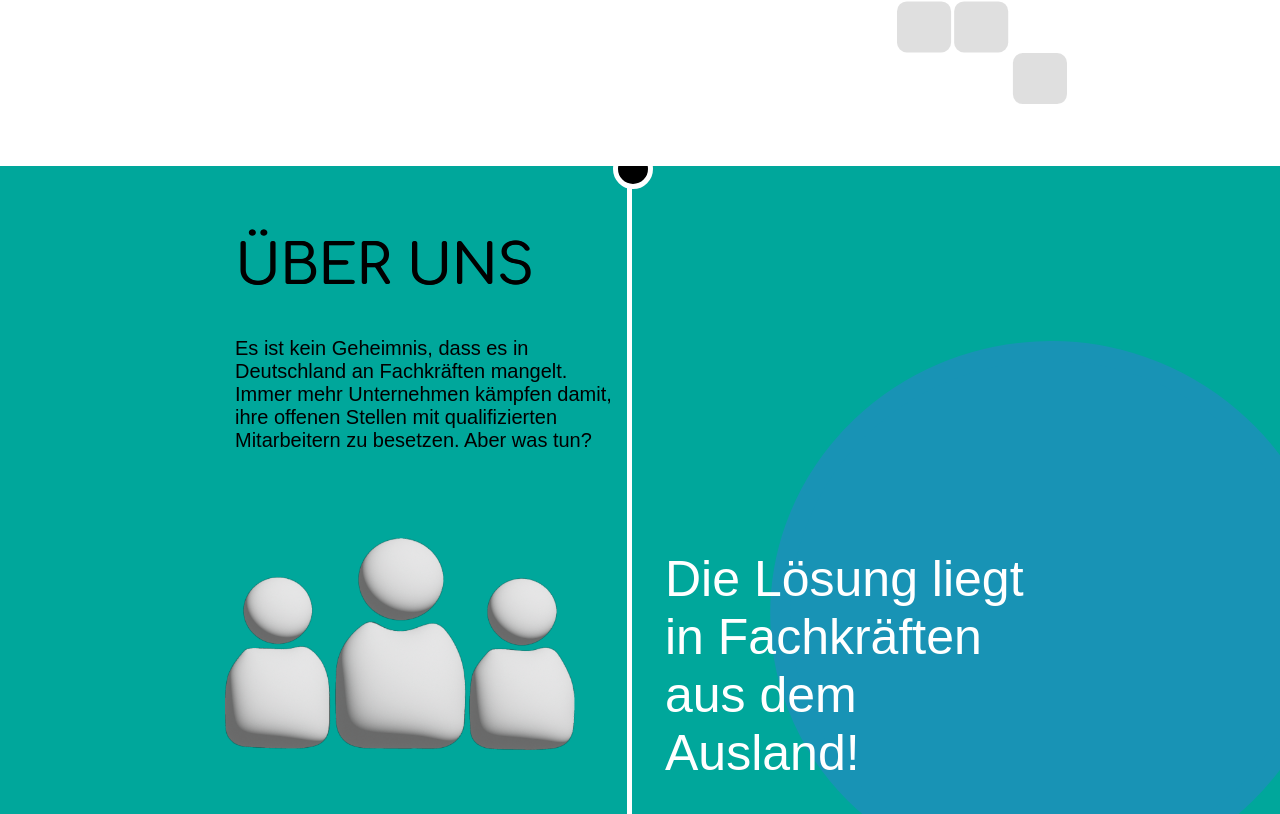
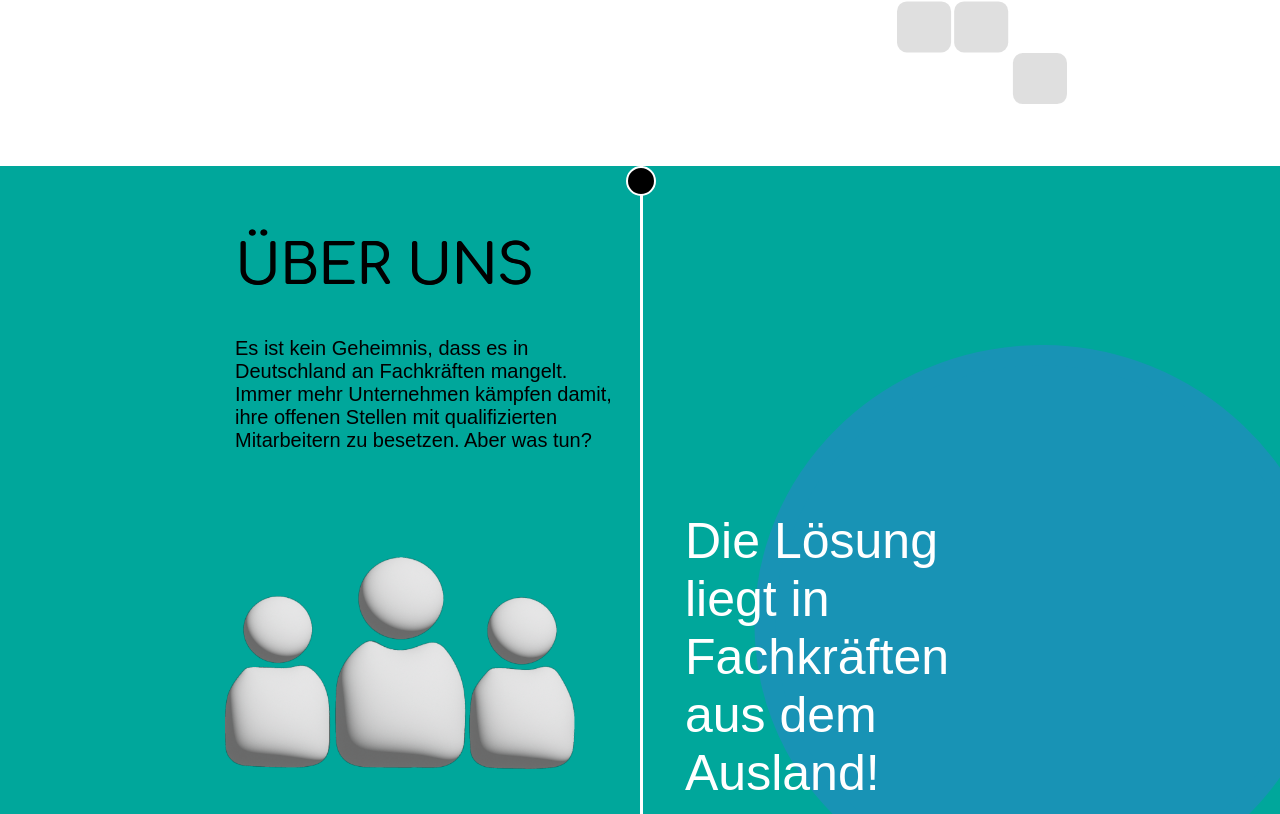
Before and after one commit to tommyb96/modern-mind-recruitment, a React (Create React App) app: page / in a window 1280 px wide. Shown: the part 1606-2420 px from the top of the page. Built offline with nearby package versions, Linux system fonts and the light colour scheme.

Commit message:
make line thinner

```diff
--- a/src/components/AboutUs.js
+++ b/src/components/AboutUs.js
@@ -81,15 +81,15 @@ const AboutUs = () => {
           hier sind, um einen Ausweg aus dem Fachkräftemangel zu finden. Wir
           garantieren Ihnen Ihren{" "}
           <CubeTwoRelative>
-            {" "}
             <CubesTwo src={cubes2} alt="cubes"></CubesTwo>Erfolg!
           </CubeTwoRelative>
         </WelcomeMessage>
       </StyledContainer>
       <InfoWrapper id="über-uns">
         {/* <Waves src={waves} alt="waves"></Waves> */}
-        <Line />
-        <Circle />
+        <Line>
+          <Circle />
+        </Line>
         <InfoText>
           <Person src={person} alt="person icon" />
           <Heading>ÜBER UNS</Heading>
@@ -98,10 +98,12 @@ const AboutUs = () => {
             mangelt. Immer mehr Unternehmen kämpfen damit, ihre offenen Stellen
             mit qualifizierten Mitarbeitern zu besetzen. Aber was tun?
           </div>
-          <Statement ref={statementRef} isVisible={statementVisible}>
-            <Persons src={persons} alt="persons icon" /> <br />
-            Die Lösung liegt in Fachkräften aus dem Ausland!
-          </Statement>
+          <StatementWrapper>
+            <Persons src={persons} alt="persons icon" />
+            <Statement ref={statementRef} isVisible={statementVisible}>
+              Die Lösung liegt in Fachkräften aus dem Ausland!
+            </Statement>
+          </StatementWrapper>
           <BoldText ref={boldTextRef} isVisible={boldTextVisible}>
             Aus eigener Erfahrung wissen wir, dass das Einstellen von
             internationalen Fachkräften eine Herausforderung sein kann. Aber
@@ -246,9 +248,9 @@ const Waves = styled.img`
 
 const Line = styled.div`
   position: absolute;
-  left: 49%;
+  left: 50%;
   height: 100%;
-  width: 5px;
+  width: 2.5px;
   background-color: white;
   z-index: 100;
   @media (max-width: 850px) {
@@ -258,16 +260,16 @@ const Line = styled.div`
 
 const Circle = styled.div`
   position: absolute;
-  top: -1%;
-  left: 47.9%;
+  top: 0%;
+  left: -14px;
   background-color: black;
-  width: 40px;
-  height: 40px;
+  width: 30px;
+  height: 30px;
   border-radius: 50%;
-  border: 5px solid white;
+  border: 2.5px solid white;
   z-index: 200;
   @media (max-width: 850px) {
-    left: 13%;
+    left: -14px;
   }
 `;
 
@@ -316,11 +318,35 @@ const Heading = styled.div`
   }
 `;
 
+const StatementWrapper = styled.div`
+  position: relative;
+  align-self: flex-end;
+  @media (max-width: 850px) {
+    align-self: flex-end;
+  }
+`;
+
+const Persons = styled.img`
+  position: absolute;
+  width: 350px;
+  top: 23%;
+  left: -100%;
+  margin-bottom: 20px;
+  @media (max-width: 850px) {
+    position: relative;
+    top: 0;
+    left: 0;
+  }
+  @media (max-width: 480px) {
+    width: 260px;
+    align-self: flex-start;
+  }
+`;
+
 const Statement = styled.div`
   font-weight: 500;
   font-size: 50px;
   color: white;
-  align-self: flex-end;
 
   //animation
   opacity: ${(props) => (props.isVisible ? 1 : 0)};
@@ -328,23 +354,10 @@ const Statement = styled.div`
   transition: opacity 0.5s ease-in-out, transform 0.5s ease-in-out;
 
   @media (max-width: 850px) {
-    align-self: flex-start;
-    margin-left: 70px;
-  }
-`;
-
-const Persons = styled.img`
-  position: absolute;
-  width: 350px;
-  top: 20%;
-  left: -100%;
-  @media (max-width: 850px) {
-    position: relative;
-    top: 0;
-    left: 0;
+    margin-left: 0 !important;
   }
   @media (max-width: 480px) {
-    width: 260px;
+    font-size: 45px;
   }
 `;
 
```
